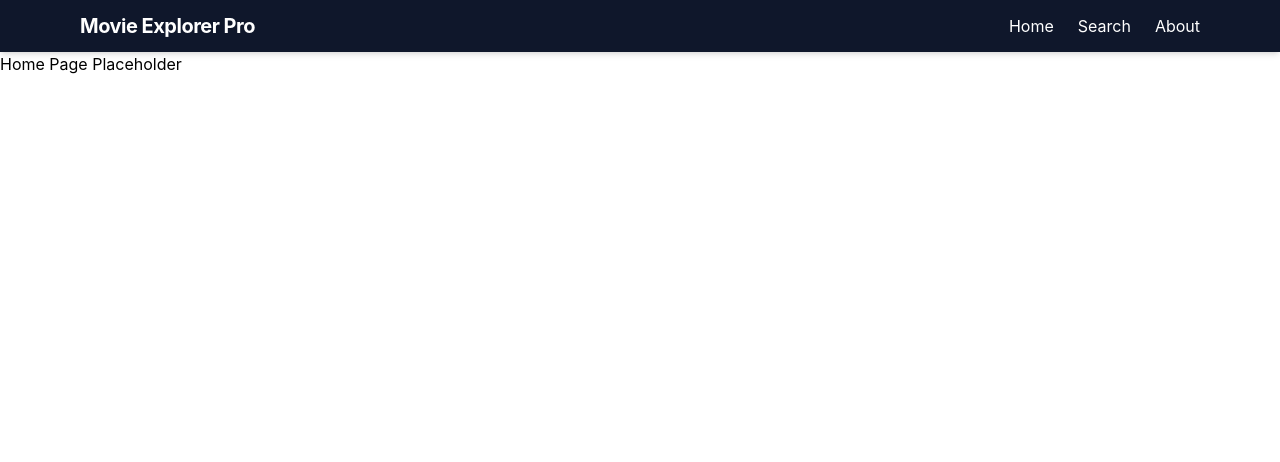
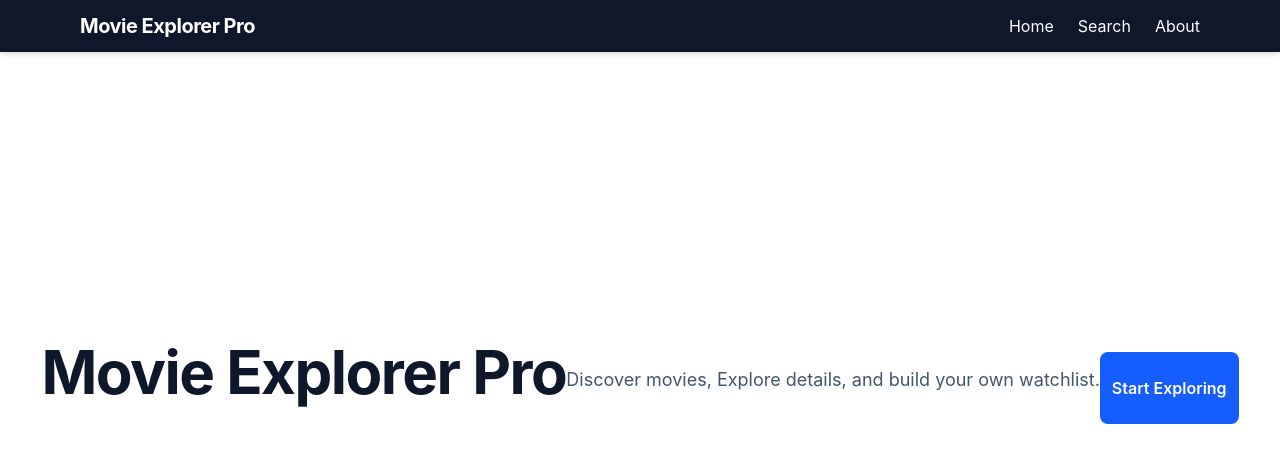
Before and after one commit to Abdulrahmanvisit/movie-search-pro, a React (Vite) app: page / in a window 1280 px wide. Shown: the top 462 px of the page. Built offline with nearby package versions, Linux system fonts and the light colour scheme.

Commit message:
Add Home page with styled hero section and call action

```diff
--- a/src/App.jsx
+++ b/src/App.jsx
@@ -1,10 +1,7 @@
 import { Routes, Route} from 'react-router-dom'
 import Navbar from './components/Navbar'
+import Home from './pages/Home'
 
-
-function Home() {
-  return <h1>Home Page Placeholder</h1>
-}
 
 function Search() {
   return <h1>Search Page Placeholder</h1>
--- /dev/null
+++ b/src/Pages/Home.jsx
@@ -0,0 +1,20 @@
+import { Link } from "react-router-dom"
+
+function Home() {
+  return (
+    <section className="min-h-[80vh] flex flex-cols items-center justify-center text-center px-4">
+        <h1 className="text-4xl md:text-6xl font-bold text-slate-900 tracking-tight">Movie Explorer Pro</h1>
+        <p className="mt-4 text-lg text-slate-600 max-w-xl">
+            Discover movies, Explore details, and build your own watchlist.
+            </p>
+            <Link
+
+            to="/search"
+            className="mt-8 bg-blue-600 hover:bg-blue-700 text-white font-semibold px-3 py-6 rounded-lg transition-colors"
+
+            >Start Exploring</Link>
+    </section>
+  )
+}
+
+export default Home
```
